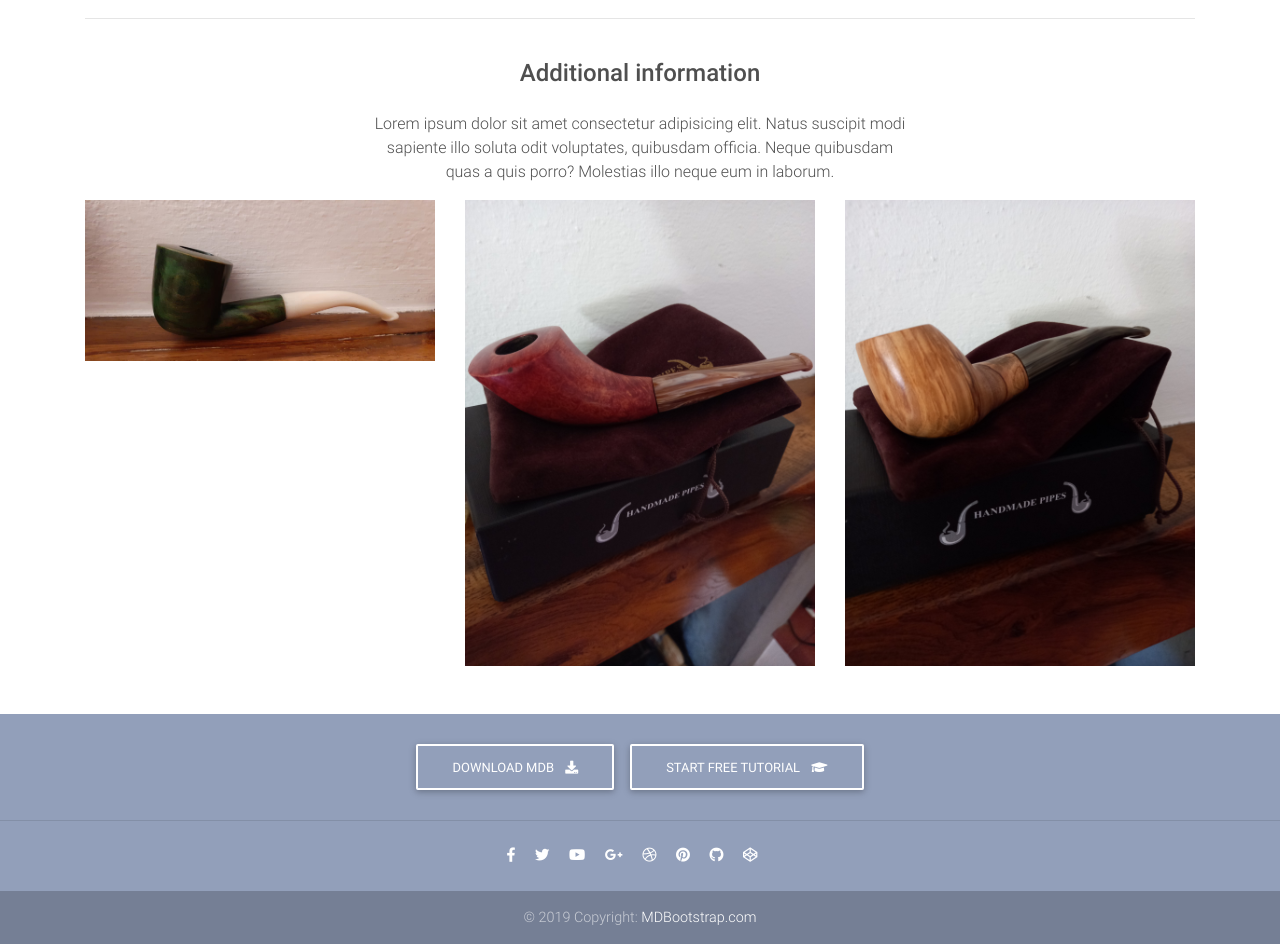
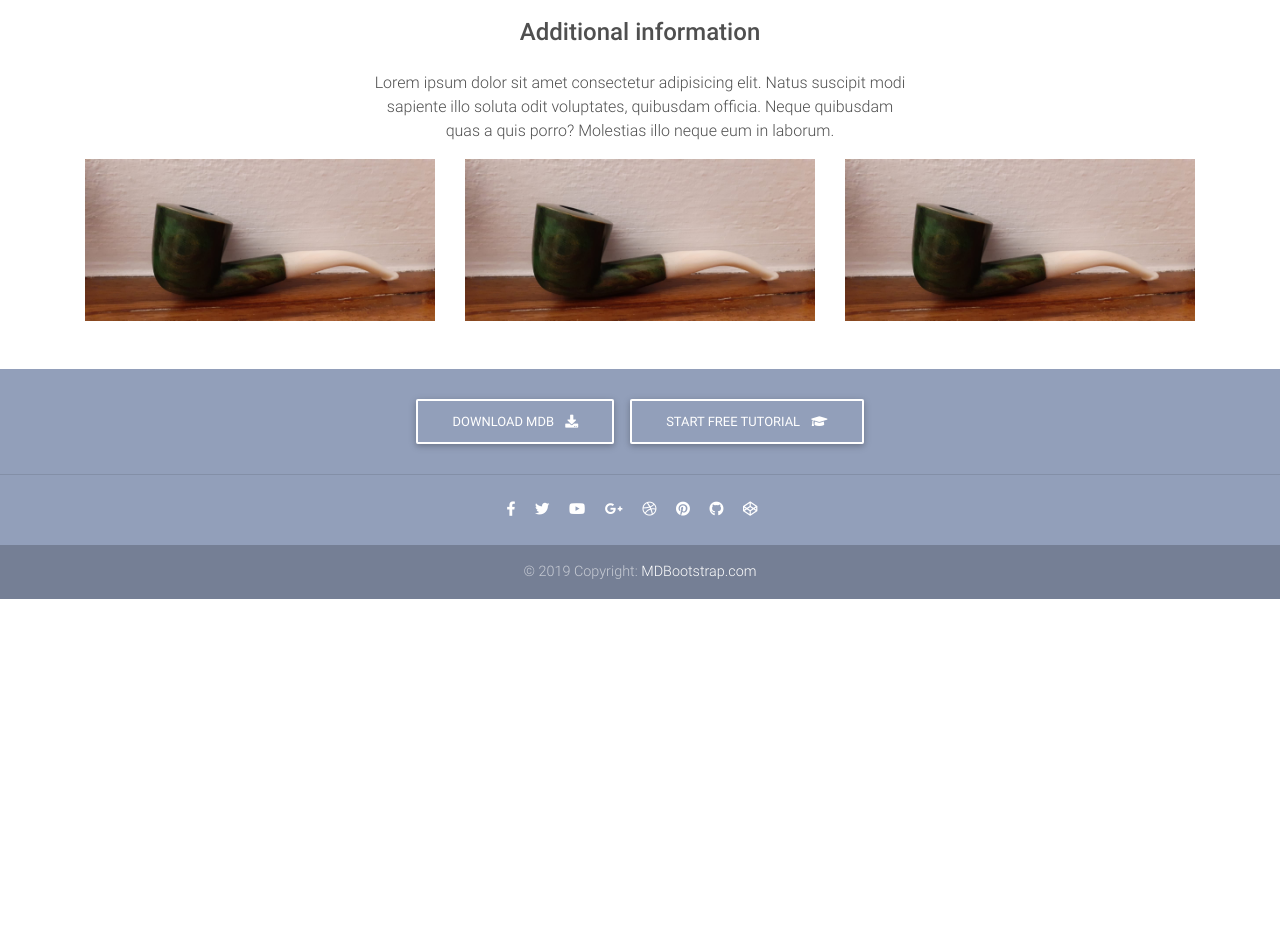
Before and after one commit to carlozanieri/incantopipe, a Django app: page /product/1/ in a window 1280 px wide. Shown: the part 514-1458 px from the top of the page. After the commit the page ends 1113 px from the top, so only its background shows below. Run offline with Django 3.2, Linux system fonts and the light colour scheme; data comes from the database, SQL or seed files in the repository; both versions use the stored data as it was after the commit; some libraries are stand-ins or nearby versions.

Commit message:
versione 1.0

```diff
--- a/templates/product.html
+++ b/templates/product.html
@@ -12,7 +12,7 @@
         <!--Grid column-->
         <div class="col-md-6 mb-4">
 
-          <img src="https://mdbootstrap.com/img/Photos/Horizontal/E-commerce/Vertical/12.jpg" class="img-fluid" alt="">
+          <img src="{% static 'img/'   %}{{item.immagine}}" class="img-fluid" alt="">
 
         </div>
         <!--Grid column-->
@@ -100,7 +100,7 @@
         <!--Grid column-->
         <div class="col-lg-4 col-md-12 mb-4">
 
-          <img src="{% static 'img/prestige-verde.jpg' %}" class="img-fluid" alt="">
+          <img src="{% static 'img/'   %}{{item.immagine}}" class="img-fluid" alt="">
 
         </div>
         <!--Grid column-->
@@ -108,7 +108,7 @@
         <!--Grid column-->
         <div class="col-lg-4 col-md-6 mb-4">
 
-          <img src="{% static 'img/prestige-arancio.jpg' %}" class="img-fluid" alt="">
+          <img src="{% static 'img/'   %}{{item.immagine}}" class="img-fluid" alt="">
 
         </div>
         <!--Grid column-->
@@ -116,7 +116,7 @@
         <!--Grid column-->
         <div class="col-lg-4 col-md-6 mb-4">
 
-          <img src="{% static 'img/prestige-ulivo.jpg' %}" class="img-fluid" alt="">
+          <img src="{% static 'img/'   %}{{item.immagine}}" class="img-fluid" alt="">
 
         </div>
         <!--Grid column-->
```
Also changed, not shown: db.sqlite3.
